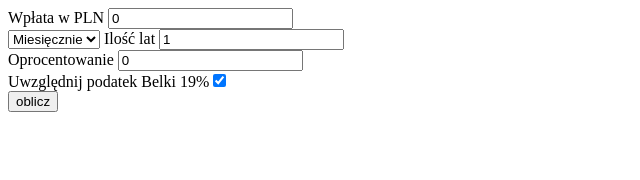
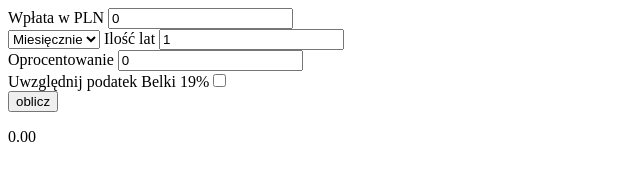
Before and after one commit to mat1489/jquery, a plain HTML site: page kalkulator odsetek/index.html in a window 1280 px wide. Both pictures are taken after a click on the button "oblicz". Shown: the full height of the page, 0-640 px from the left. Drawn offline with Linux system fonts and the light colour scheme.

Commit message:
kalkulator odsetek gotowy

```diff
--- a/kalkulator odsetek/index.html
+++ b/kalkulator odsetek/index.html
@@ -23,7 +23,7 @@
     <input type="number"  value="0" min="0" name="oprocentowanie" id="oprocentowanie" ></label><br/>
 
 
-    <label for="belka">Uwzględnij podatek Belki 19%<input type="checkbox"  id="belka" value="true" checked></label><br/>
+    <label for="belka">Uwzględnij podatek Belki 19%<input type="checkbox"  id="belka" value="true" ></label><br/>
 
 
     <input type="button" id="licz" value="oblicz">
--- a/kalkulator odsetek/js/script.js
+++ b/kalkulator odsetek/js/script.js
@@ -1,9 +1,36 @@
 'use strict';
-/*var wyslij = document.getElementById('button').addEventListener('click', function (e) {
-    e.preventDefault();
 
 
-});*/
+//      pkt9
+
+function obliczZysk(wplata,iloscLat,okresKapitalizacji,oprocentowanie){
+
+    var podatek;
+
+         if(document.formularz.belka.checked){
+            //alert('yes');
+            podatek = true;}
+        else{
+            //alert('no');
+            podatek = false;}
+
+          if(podatek==true){
+           var oprocentowanieOpodatkowane = oprocentowanie * (81 /100);
+            }else{
+               oprocentowanieOpodatkowane=oprocentowanie;
+            }
+
+    var podstawa =(1+(oprocentowanieOpodatkowane/okresKapitalizacji));
+    console.log("Podstawa: "+podstawa);
+    var potega=iloscLat*okresKapitalizacji;
+    console.log("potega: "+potega);
+    var kapital=wplata*Math.pow(podstawa, potega);
+    console.log("kapital: "+kapital);
+
+    return kapital.toFixed(2);
+
+}
+
 
 function oblicz (){
 
@@ -25,15 +52,10 @@ function oblicz (){
     oprocentowanie= oprocentowanie/100;
     console.log("oprocentowanie: "+oprocentowanie);
 
-    //      pkt8
-    var test = document.getElementById('belka').value;
-    console.log(test);
-    var podatek = false;
+    var kapitalFinalny=obliczZysk(wplata,iloscLat,okresKapitalizacji,oprocentowanie);
+//    console.log("Kapital finalny: "+kapitalFinalny);
 
-
-
-
-
+    document.getElementById('wynik').innerHTML=kapitalFinalny;
 
 
 
```
